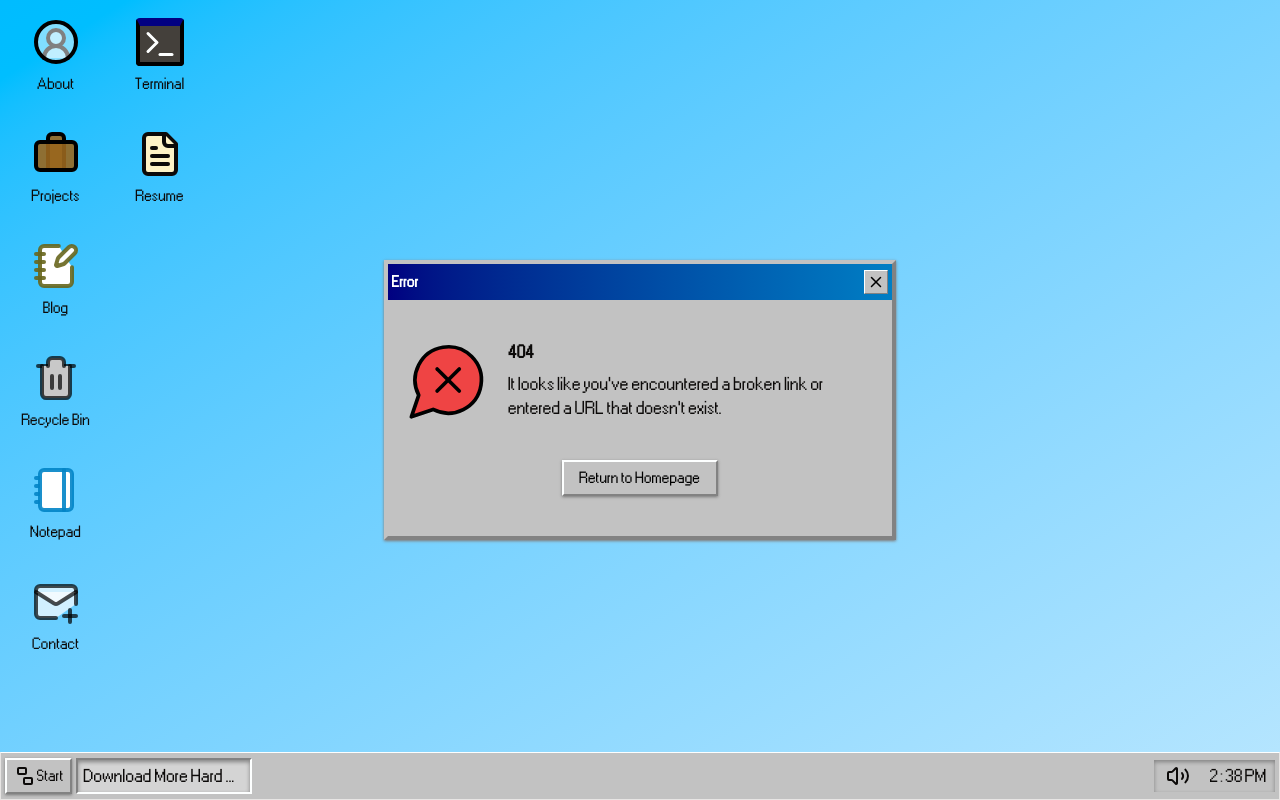
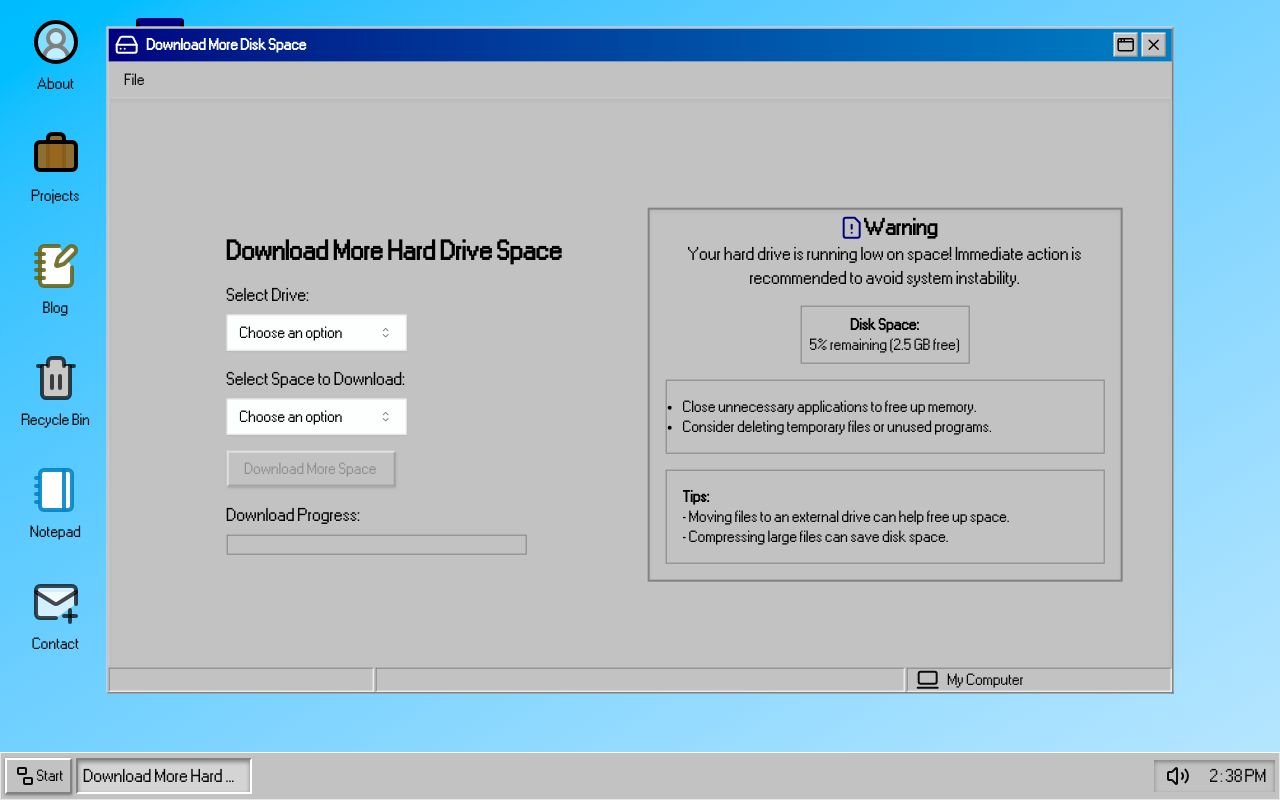
Before and after one commit to jccdev45/portfolio, a Next.js app: page /download-more-hard-drive-space in a window 1280 px wide. Before the commit this address had no page. Built offline with nearby package versions, Linux system fonts and the light colour scheme.

Commit message:
refactor: :recycle: Rename download-more-hard-drive route & update styling for download component

```diff
--- a/components/download-hd.tsx
+++ b/components/download-hd.tsx
@@ -75,7 +75,7 @@
   return (
     <div
       className={cn(
-        "bg-windows border-windows absolute inset-0 grid grid-cols-1 gap-4 overflow-y-auto border p-4 shadow-inner md:grid-cols-2",
+        "bg-windows border-windows absolute inset-0 grid grid-cols-1 gap-4 overflow-y-auto border p-4 py-8 shadow-inner md:grid-cols-2 md:px-12 md:py-4 lg:place-items-center",
         showEmbed ?? "lg:grid-cols-3"
       )}
     >
@@ -99,9 +99,13 @@
           className="disabled:text-windows-black/50 text-windows-black mb-4 w-fit disabled:opacity-50"
           variant="windows"
           onClick={handleDownload}
-          disabled={!selectedDrive || !selectedSpace}
+          disabled={isDownloading || !selectedDrive || !selectedSpace}
         >
-          {isDownloading ? "Stop Download" : "Download More Space"}
+          {isDownloading ? (
+            <span className="animate-pulse">Downloading...</span>
+          ) : (
+            "Download More Space"
+          )}
         </Button>
         <ProgressBar progress={progress} />
         {progress === 100 && !showScan && (
@@ -170,7 +174,7 @@
     <div className="mt-4">
       <p className="text-windows-green font-bold">Download Complete!</p>
       <Button variant="windows" className="mt-2" onClick={onScanClick}>
-        Click to run scans for additional info
+        Click to run verification scan
       </Button>
     </div>
   )
@@ -185,7 +189,6 @@
         height="355"
         src="https://www.youtube.com/embed/h1HDWY9rO10?autoplay=1"
         title="YouTube video player"
-        frameBorder="0"
         allow="accelerometer; autoplay; clipboard-write; encrypted-media; gyroscope; picture-in-picture"
         allowFullScreen
       ></iframe>
@@ -216,9 +219,6 @@
           <li className="text-windows-black">
             Consider deleting temporary files or unused programs.
           </li>
-          <li className="text-windows-black">
-            Use the "Analyze Disk Space" tool to identify large files.
-          </li>
         </ul>
         <div className="bg-windows border-windows-dark w-full border p-4 text-sm">
           <p className="text-windows-black font-bold">Tips:</p>
```
Also changed, not shown: app/download-more-hard-drive-space/page.tsx (renamed from app/downloadmoreharddrivespace/page.tsx).
